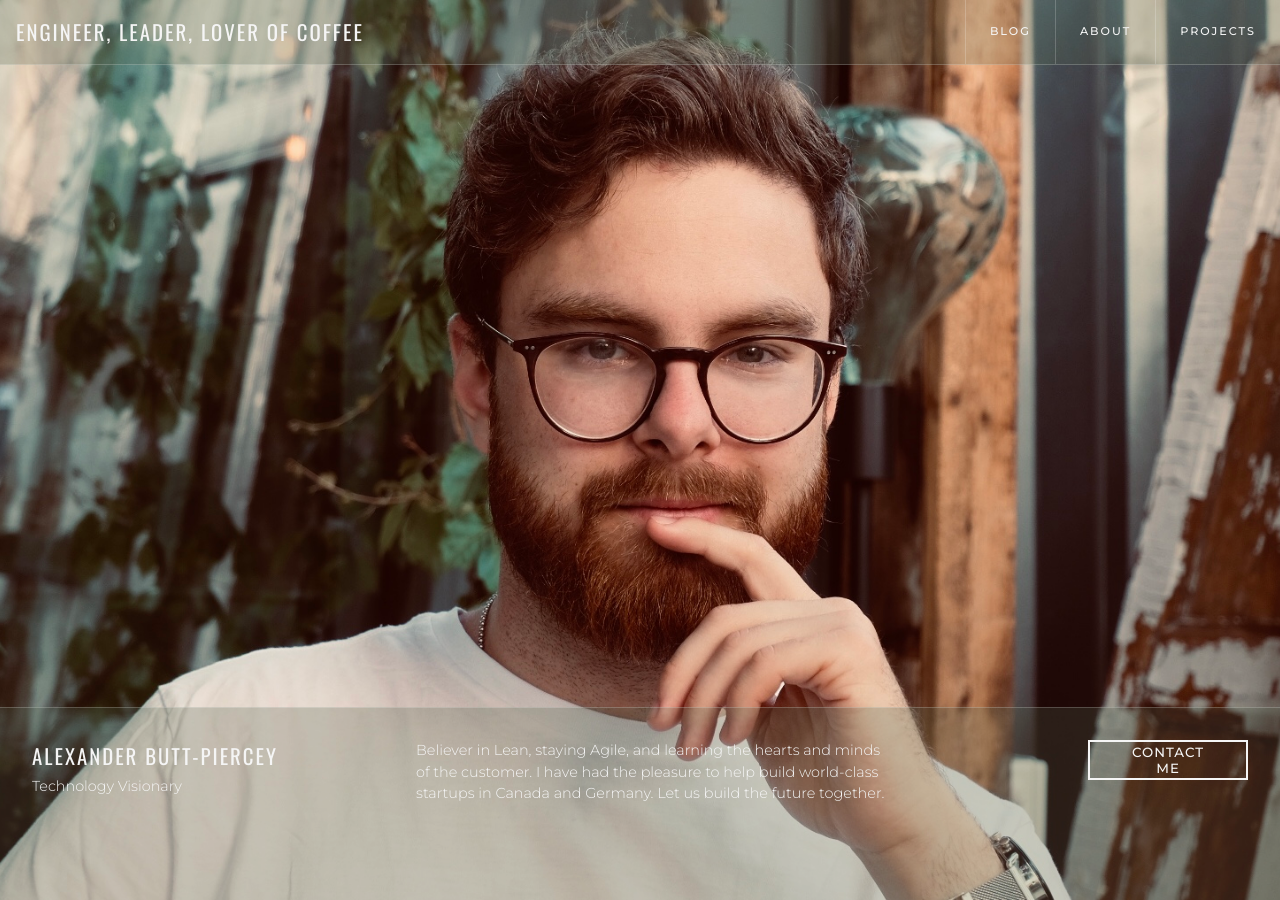
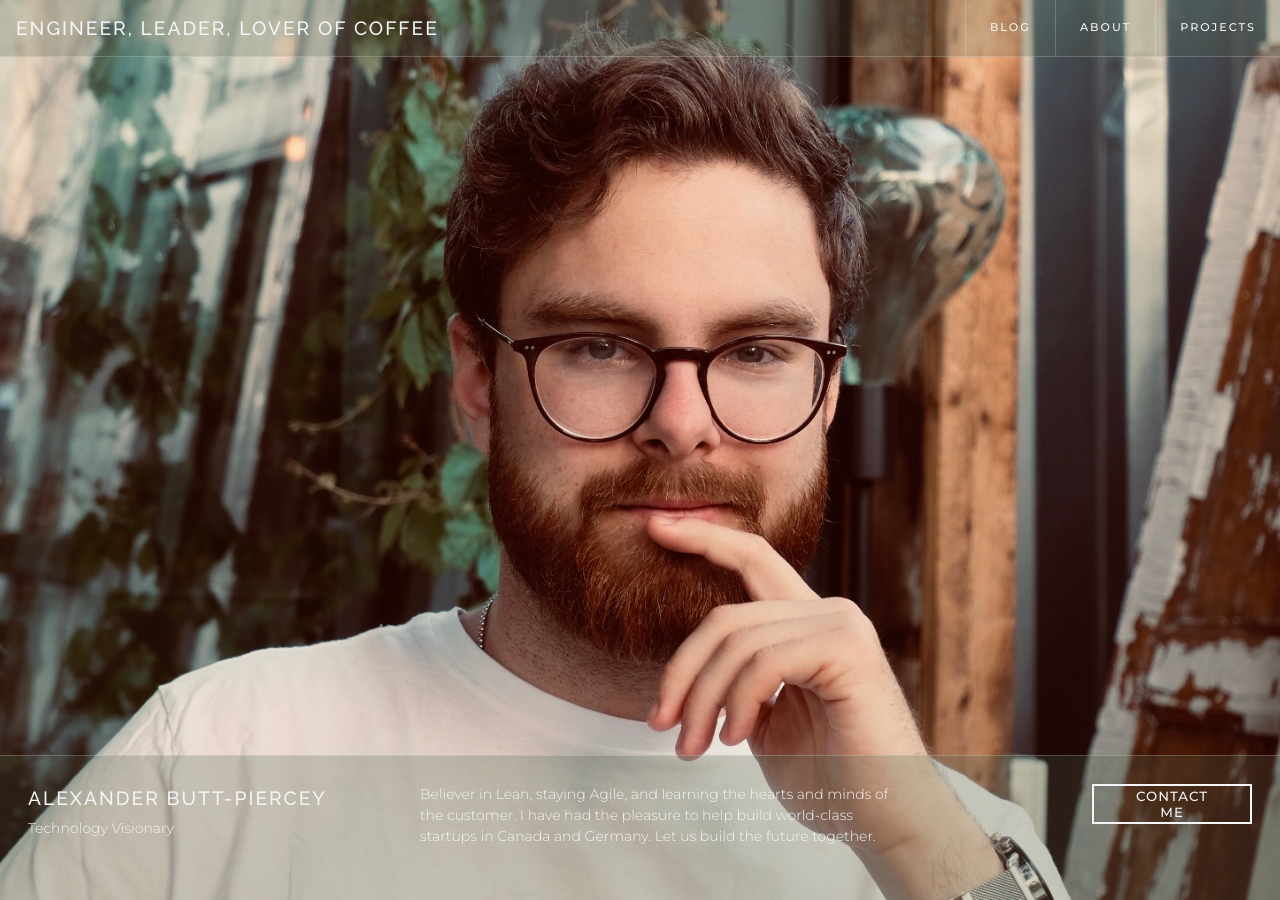
Before and after one commit to APiercey/apiercey.github.io, a Jekyll site: the page built from index.md, in a window 1280 px wide. Built offline with Jekyll 4.4.1, drawn with Linux system fonts in a browser that asks for light colours.

Commit message:
rem improvements

```diff
--- a/_layouts/home.html
+++ b/_layouts/home.html
@@ -26,7 +26,7 @@
           <div class="about">
             <p>Believer in Lean, staying Agile, and learning the hearts and minds of the customer. I have had the pleasure to help build world-class startups in Canada and Germany. Let us build the future together.</p>
           </div>
-          <div class="contract">
+          <div class="contact">
             <button class="ghost-button">Contact me</button>
           </div>
         </div>
--- a/_sass/header.scss
+++ b/_sass/header.scss
@@ -1,5 +1,5 @@
 $large-handheld: 730px;
-$monitor: 1150px;
+$monitor: 1200px;
 
 header {
   $border: 1.5px solid rgba(255,255,255,0.2);
@@ -76,11 +76,11 @@
     @media only screen and (min-width: $large-handheld) {
       flex-direction: row;
       justify-content: space-between;
-      height: 9em;
+      height: 9rem;
     }
 
     @media only screen and (min-width: $monitor) {
-      height: 12em;
+      // height: 12rem;
       flex-direction: row;
     }
 
@@ -94,7 +94,7 @@
       margin-bottom: 0em;
 
       @media only screen and (min-width: $monitor) {
-        min-width: 20rem;
+        min-width: 21rem;
         margin-bottom: 2em;
       }
     }
@@ -108,7 +108,7 @@
       }
     }
 
-    .contract {
+    .contact {
       button {
         width: 10rem;
       }
--- a/_sass/typography.scss
+++ b/_sass/typography.scss
@@ -1,16 +1,22 @@
 @import url('https://fonts.googleapis.com/css?family=Open+Sans:400,700|Oswald:400,500|Source+Sans+Pro:200,700,900&display=swap');
 @import url('https://fonts.googleapis.com/css?family=Abril+Fatface|Comfortaa|Montserrat:300,500|Roboto+Slab:300&display=swap');
 @import url('https://fonts.googleapis.com/css?family=Open+Sans&display=swap');
+@import url('https://fonts.googleapis.com/css?family=Raleway:300,400,500&display=swap');
+
+body {
+  font-size: 14px;
+}
 
 h1, h2, p, {
   line-height: 1.5;
 }
 
 h1, h2 {
-  font-size: 1.3em;
+  font-size: 1.2rem;
   letter-spacing: 2px;
   text-transform: uppercase;
-  font-family: 'Oswald', sans-serif;
+  font-family: 'Raleway', sans-serif;
+  font-weight: 500;
 }
 
 header {
@@ -28,7 +34,6 @@
 p {
   font-family: 'Montserrat', serif;
   font-weight: 300;
-  font-size: 0.9rem;
 }
 
 h2 {
@@ -47,7 +52,7 @@
   padding: 0 2rem;
 
   &:hover {
-    background: white;
+    background: $white;
     color: #512b18;
   }
 }
```
